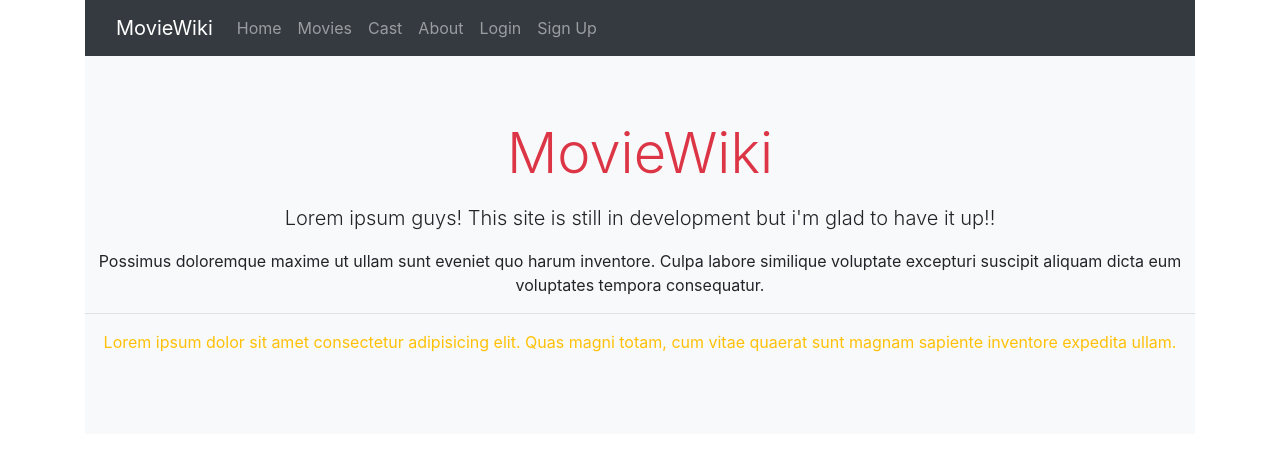
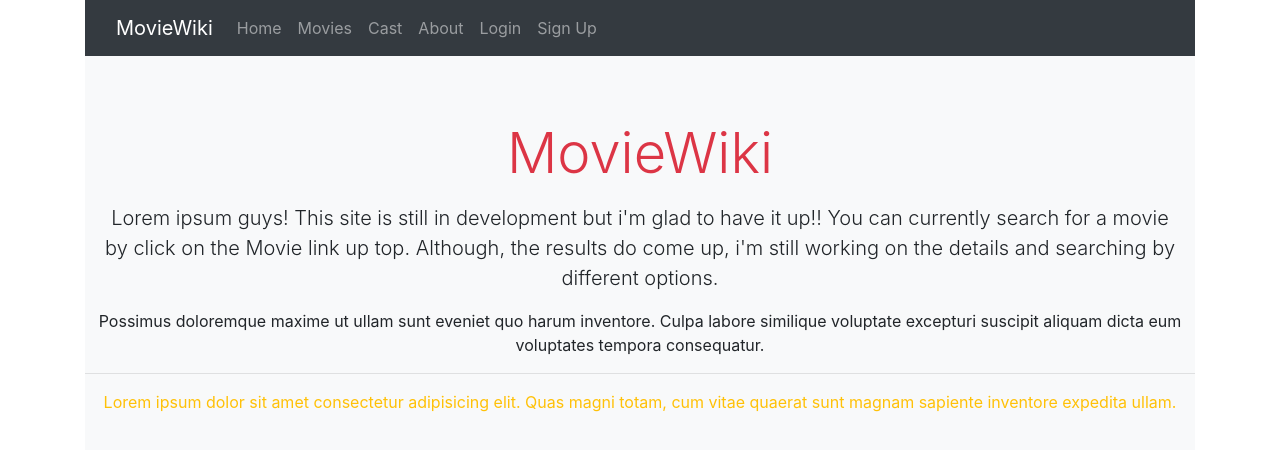
Before and after one commit to anish-k-mathew/movie-wiki, a React (Create React App) app in the folder client/: page / in a window 1280 px wide. Shown: the top 450 px of the page. Built offline with nearby package versions, Linux system fonts and the light colour scheme.

Commit message:
fixed issue

```diff
--- a/client/src/components/pages/Home.js
+++ b/client/src/components/pages/Home.js
@@ -7,7 +7,9 @@ class Home extends Component {
         <h1 className="display-4  text-danger">MovieWiki</h1>
         <p className="lead text-black m-3">
           Lorem ipsum guys! This site is still in development but i'm glad to
-          have it up!!
+          have it up!! You can currently search for a movie by click on the
+          Movie link up top. Although, the results do come up, i'm still working
+          on the details and searching by different options.
         </p>
 
         <p>
```
